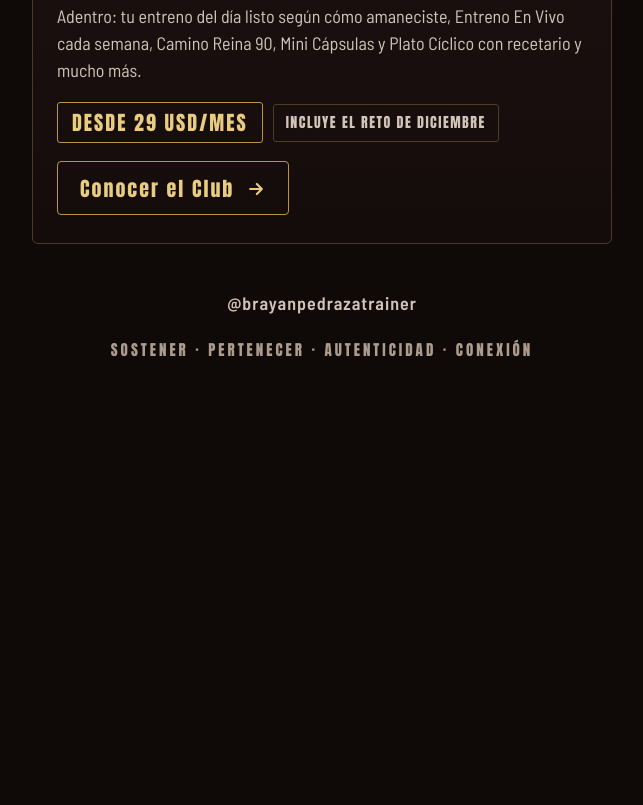
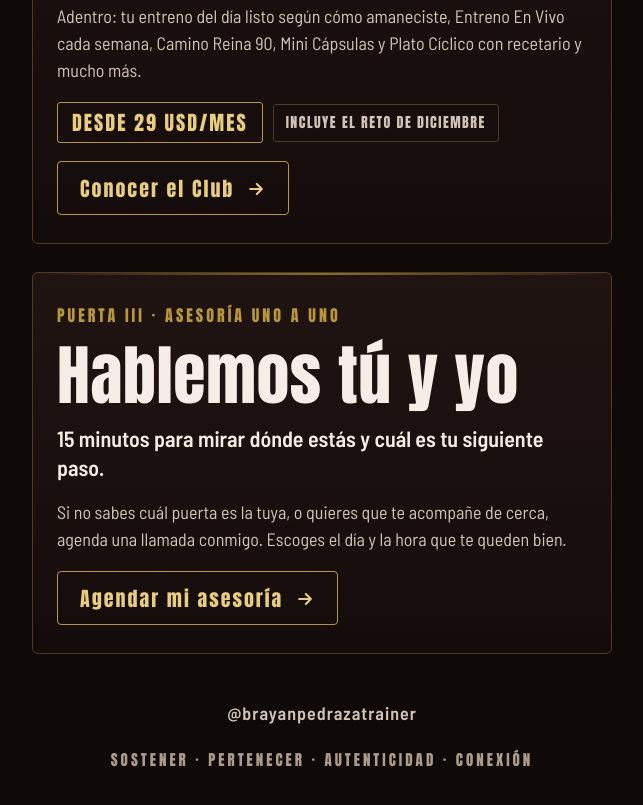
Before and after one commit to brayanpedrazatrainer/brayanpedrazatrainer.github.io, a plain HTML site: page index.html in a window 1280 px wide. Shown: the part 2172-2977 px from the top of the page, without its empty margins (318-961 px from the left). Before the commit the page ends 2591 px from the top, so only its background shows below. Drawn offline with Linux system fonts and the light colour scheme; a web font is replaced by a local one.

Commit message:
Agrega la Puerta III: asesoría uno a uno con Calendly
Co-Authored-By: Claude Opus 5.5 <noreply@anthropic.com>

```diff
--- a/index.html
+++ b/index.html
@@ -174,6 +174,15 @@ footer a{font-size:18px;font-weight:600;letter-spacing:1px;color:var(--mute);tex
 <svg width="20" height="20" viewBox="0 0 24 24" fill="none" aria-hidden="true"><path d="M5 12h14M13 6l6 6-6 6" stroke="#E8CC7F" stroke-width="2.6" stroke-linecap="round" stroke-linejoin="round"></path></svg></span>
 </a>
 
+<a class="door door-2" href="https://calendly.com/brayanpedrazatrainer/15min" target="_blank" rel="noopener">
+<span class="t tag">PUERTA III · ASESORÍA UNO A UNO</span>
+<h2 class="t">Hablemos tú y yo</h2>
+<p class="lead">15 minutos para mirar dónde estás y cuál es tu siguiente paso.</p>
+<p class="text">Si no sabes cuál puerta es la tuya, o quieres que te acompañe de cerca, agenda una llamada conmigo. Escoges el día y la hora que te queden bien.</p>
+<span class="btn-ghost">Agendar mi asesoría
+<svg width="20" height="20" viewBox="0 0 24 24" fill="none" aria-hidden="true"><path d="M5 12h14M13 6l6 6-6 6" stroke="#E8CC7F" stroke-width="2.6" stroke-linecap="round" stroke-linejoin="round"></path></svg></span>
+</a>
+
 <footer>
 <a href="https://www.instagram.com/brayanpedrazatrainer">@brayanpedrazatrainer</a>
 <p class="t values">SOSTENER · PERTENECER · AUTENTICIDAD · CONEXIÓN</p>
```
